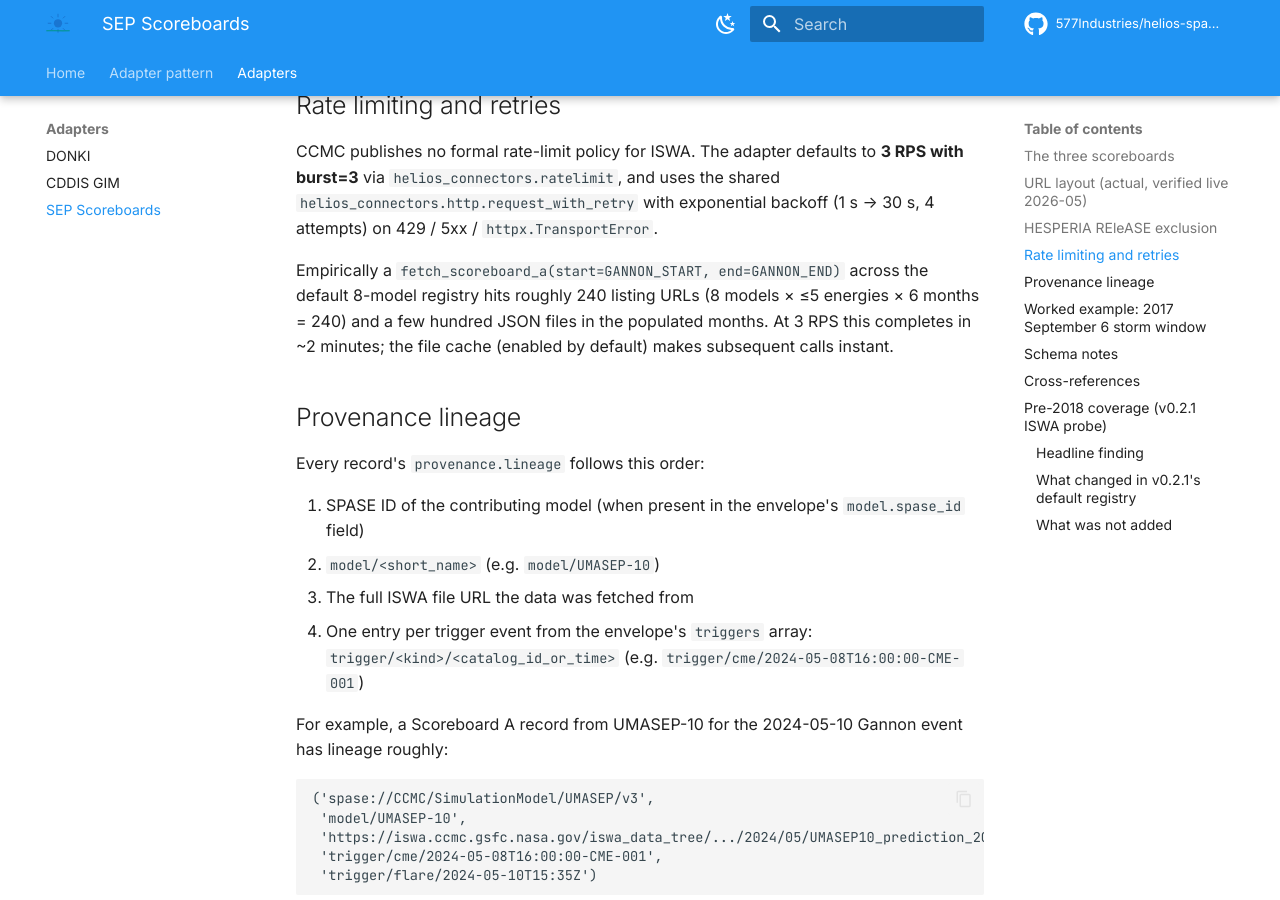
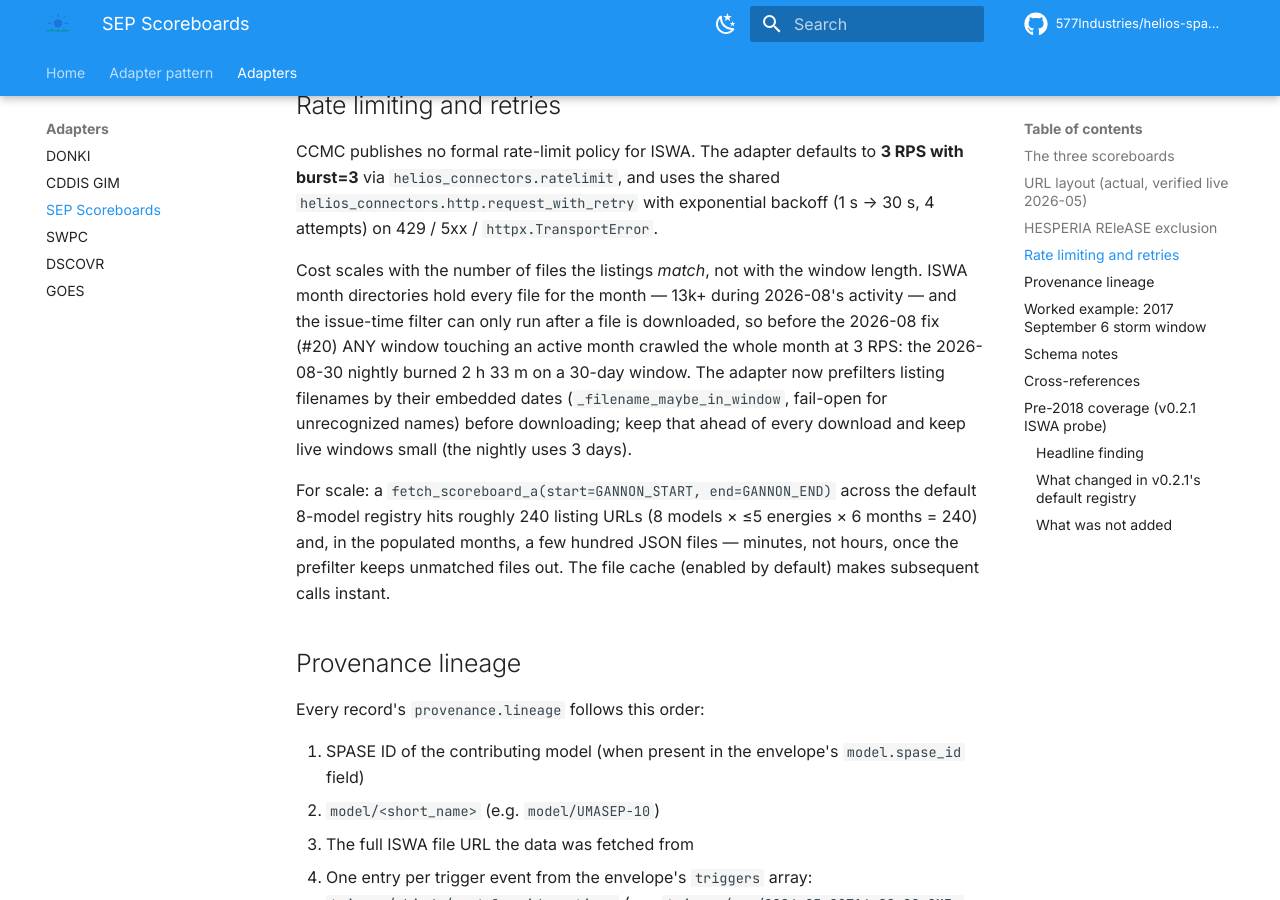
Before and after one commit to 577Industries/helios-spaceweather-connectors, an MkDocs documentation site: the page built from docs/adapters/sep_scoreboards.md, in a window 1280 px wide and 900 px high, scrolled down 2529 px. Built offline with MkDocs 1.6.1 and Material for MkDocs 9.7.7, drawn with Linux system fonts in a browser that asks for light colours; comment, search, counter and statistics services are not loaded.

Commit message:
docs: add CLAUDE.md; two-suite live-test policy; real ISWA crawl economics; nav gaps (#22)
- CLAUDE.md (new, 24 lines): the PR suite vs the live suite, live tests
  as drift detectors (never xfail/skip/mute), the 2.5x-measured timeout
  rule with the re-measure recipe, and the four gotchas from the 2026-08
  RTSW migration (SourceID.RTSW vs DSCOVR, absolute provenance URLs,
  release != publish, CITATION.cff bump)
- CONTRIBUTING.md: "Test suites and live-test policy"; dev setup no
  longer tells contributors to run a bare `pytest` (which runs the live
  suite against public endpoints)
- docs/adapters/sep_scoreboards.md: the "~2 minutes" crawl estimate was
  off by two orders of magnitude for an active month; describe the
  month-directory economics, the filename-date prefilter and the 2 h 33 m
  2026-08-30 nightly it replaced
- mkdocs.yml: SWPC, DSCOVR and GOES adapter pages were unreachable from
  the nav (the two that carry the RTSW write-up included)

Co-authored-by: Claude Fable 5.1 <noreply@anthropic.com>

```diff
--- a/docs/adapters/sep_scoreboards.md
+++ b/docs/adapters/sep_scoreboards.md
@@ -95,11 +95,22 @@ and uses the shared `helios_connectors.http.request_with_retry` with
 exponential backoff (1 s → 30 s, 4 attempts) on 429 / 5xx /
 `httpx.TransportError`.
 
-Empirically a `fetch_scoreboard_a(start=GANNON_START, end=GANNON_END)`
+Cost scales with the number of files the listings *match*, not with the
+window length. ISWA month directories hold every file for the month —
+13k+ during 2026-08's activity — and the issue-time filter can only run
+after a file is downloaded, so before the 2026-08 fix (#20) ANY window
+touching an active month crawled the whole month at 3 RPS: the 2026-08-30
+nightly burned 2 h 33 m on a 30-day window. The adapter now prefilters
+listing filenames by their embedded dates (`_filename_maybe_in_window`,
+fail-open for unrecognized names) before downloading; keep that ahead of
+every download and keep live windows small (the nightly uses 3 days).
+
+For scale: a `fetch_scoreboard_a(start=GANNON_START, end=GANNON_END)`
 across the default 8-model registry hits roughly 240 listing URLs
-(8 models × ≤5 energies × 6 months = 240) and a few hundred JSON files
-in the populated months. At 3 RPS this completes in ~2 minutes; the
-file cache (enabled by default) makes subsequent calls instant.
+(8 models × ≤5 energies × 6 months = 240) and, in the populated months,
+a few hundred JSON files — minutes, not hours, once the prefilter keeps
+unmatched files out. The file cache (enabled by default) makes subsequent
+calls instant.
 
 ## Provenance lineage
 
--- a/mkdocs.yml
+++ b/mkdocs.yml
@@ -99,3 +99,6 @@ nav:
       - DONKI: adapters/donki.md
       - CDDIS GIM: adapters/cddis.md
       - SEP Scoreboards: adapters/sep_scoreboards.md
+      - SWPC: adapters/swpc.md
+      - DSCOVR: adapters/dscovr.md
+      - GOES: adapters/goes.md
```
Also changed, not shown: CLAUDE.md (added, +24 -0 lines), CONTRIBUTING.md (+21 -1 lines).
